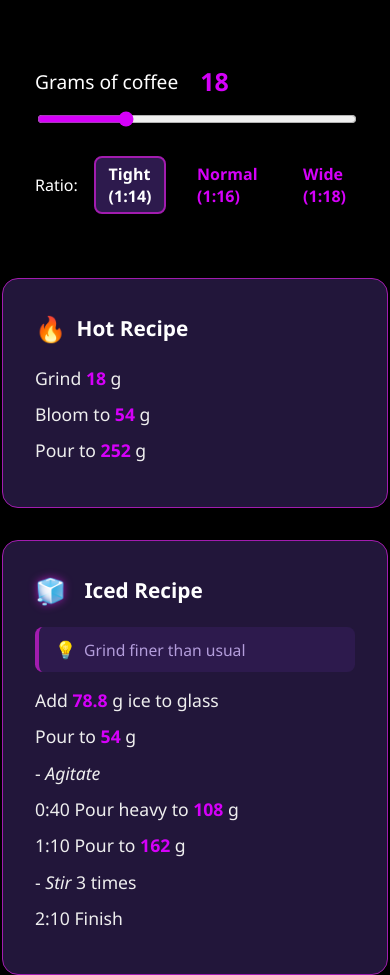
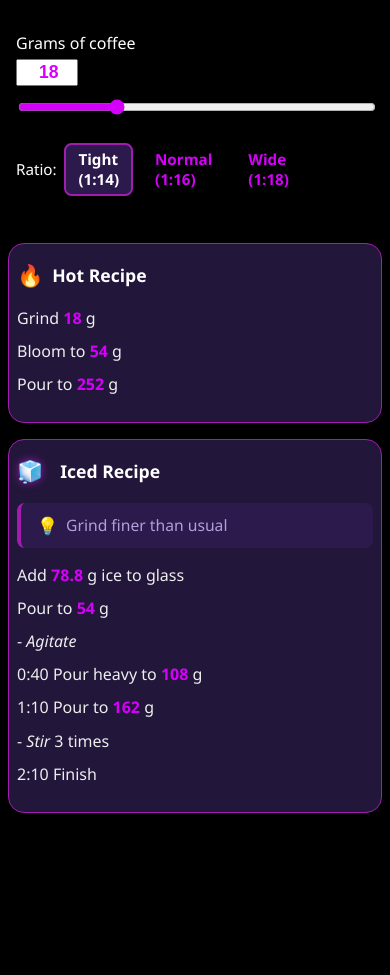
Before and after one commit to yourfriendaaron/coffee, a plain HTML site: page index.html in a window 390 px wide. After the commit the page ends 860 px from the top, so only its background shows below. Drawn offline with Linux system fonts and the light colour scheme.

Commit message:
responsive

```diff
--- a/index.html
+++ b/index.html
@@ -4,161 +4,24 @@
 <head>
     <meta charset="UTF-8">
     <title>Grams of Coffee Slider</title>
+    <meta name="viewport" content="width=device-width, initial-scale=1">
+    <link rel="stylesheet" href="style.css">
 </head>
-
-<style>
-    body {
-        background: #000000;
-        color: #e0d6ff;
-        font-family: 'Segoe UI', Arial, sans-serif;
-        margin: 0;
-        min-height: 100vh;
-    }
-
-    .slider-container {
-        background: #000000;
-        padding: 2em;
-        border-radius: 1em;
-        margin: 2em auto 1em auto;
-        width: 320px;
-        box-shadow: 0 2px 16px #0004;
-    }
-
-    grams-label {
-        font-size: 1.2em;
-        color: #ffffff;
-        display: flex;
-        align-items: center;
-        gap: 0.5em;
-    }
-
-    .value {
-        color: #d500f9;
-        font-weight: bold;
-        font-size: 1.3em;
-        margin-left: 0.5em;
-    }
-
-    .ratio-selector {
-        margin-top: 1.5em;
-        margin-bottom: 1em;
-        display: flex;
-        gap: 1em;
-        align-items: center;
-    }
-
-    .ratio-option {
-        color: #d500f9;
-        font-weight: bold;
-        font-size: 1em;
-        cursor: pointer;
-        padding: 0.3em 0.8em;
-        border-radius: 0.5em;
-        border: 2px solid transparent;
-        transition: border 0.15s, background 0.15s;
-        user-select: none;
-    }
-
-    .ratio-option.selected {
-        border: 2px solid #a21caf;
-        background: #2d1a4d;
-        color: #fff;
-    }
-
-    input[type="range"] {
-        width: 100%;
-        margin-top: 1em;
-        accent-color: #d500f9;
-        background: transparent;
-    }
-
-    .recipe-container {
-        background: #22163a;
-        color: #eee;
-        padding: 2em;
-        border-radius: 1em;
-        margin: 0 auto 2em auto;
-        width: 320px;
-        box-shadow: 0 2px 16px #0004;
-        border: 1px solid #a21caf;
-    }
-
-    .recipe-title {
-        font-size: 1.3em;
-        color: #ffffff;
-        margin-bottom: 1em;
-        font-weight: bold;
-        display: flex;
-        align-items: center;
-        gap: 0.5em;
-    }
-
-    .fire-emoji {
-        font-size: 1.2em;
-    }
-
-    .ice-emoji {
-        font-size: 1.2em;
-        margin-right: 8px;
-        filter: drop-shadow(0 0 4px #a21caf);
-    }
-
-    ul {
-        list-style: none;
-        padding: 0;
-        margin: 0;
-    }
-
-    li {
-        margin-bottom: 0.7em;
-        font-size: 1.1em;
-    }
-
-    #grind-value,
-    #bloom-value,
-    #pour-value,
-    #ice-value,
-    #iced-pour1,
-    #iced-pour2,
-    #iced-pour3 {
-        color: #d500f9;
-        font-weight: bold;
-    }
-
-    .infobox {
-        background: #2d1a4d;
-        color: #b39ddb;
-        border-left: 4px solid #a21caf;
-        padding: 0.7em 1em;
-        border-radius: 0.5em;
-        margin-bottom: 1em;
-        font-size: 0.98em;
-        display: flex;
-        align-items: center;
-        gap: 0.5em;
-    }
-
-    .tip-emoji {
-        font-size: 1.1em;
-    }
-
-    .iced-ratio-label {
-        color: #a78bfa;
-        font-weight: bold;
-        margin-bottom: 0.7em;
-        font-size: 1.08em;
-        display: flex;
-        align-items: center;
-        gap: 0.5em;
-        display: none; /* hidden */
-    }
-</style>
 
 <body>
     <div class="slider-container">
         <grams-label for="coffee-slider">
             Grams of coffee
-            <span class="value" id="coffee-value">25</span>
+            <input
+                class="value"
+                id="coffee-value"
+                type="number"
+                min="10"
+                max="40"
+                step="1"
+                value="25"
+                style="width: 3.5em; text-align: right;"
+            >
         </grams-label>
         <input type="range" id="coffee-slider" min="10" max="40" value="18">
 
@@ -194,83 +57,7 @@
         </ul>
     </div>
 
-    <script>
-        const slider = document.getElementById('coffee-slider');
-        const valueDisplay = document.getElementById('coffee-value');
-        const grindValue = document.getElementById('grind-value');
-        const bloomValue = document.getElementById('bloom-value');
-        const pourValue = document.getElementById('pour-value');
-
-        // Ratio selector logic
-        const ratioOptions = Array.from(document.querySelectorAll('.ratio-option'));
-        let selectedRatio = 14; // default
-
-        // Iced recipe elements
-        const iceValue = document.getElementById('ice-value');
-        const icedPour1 = document.getElementById('iced-pour1');
-        const icedPour2 = document.getElementById('iced-pour2');
-        const icedPour3 = document.getElementById('iced-pour3');
-        const icedRatioLabel = document.getElementById('iced-ratio-label');
-
-        // Iced ratios mapping
-        const icedRatios = [
-            { name: "Tight", ratio: 9, label: "Tight (1:9)" },
-            { name: "Normal", ratio: 10, label: "Normal (1:10)" },
-            { name: "Wide", ratio: 11, label: "Wide (1:11)" }
-        ];
-
-        function getSelectedRatio() {
-            return selectedRatio;
-        }
-
-        // Map hot ratio to iced ratio index
-        function getIcedRatioIndex() {
-            if (selectedRatio === 14) return 0; // tight
-            if (selectedRatio === 16) return 1; // normal
-            if (selectedRatio === 18) return 2; // wide
-            return 1; // default to normal
-        }
-
-        function updateRecipe() {
-            const grind = parseFloat(slider.value);
-            const ratio = getSelectedRatio();
-            const bloom = +(grind * 3).toFixed(1);
-            const pour = +(grind * ratio).toFixed(1);
-            valueDisplay.textContent = grind;
-            grindValue.textContent = grind;
-            bloomValue.textContent = bloom;
-            pourValue.textContent = pour;
-
-            // Iced recipe calculations
-            const icedIdx = getIcedRatioIndex();
-            const iced = icedRatios[icedIdx];
-            icedRatioLabel.textContent = iced.label;
-            const icedRatio = iced.ratio;
-
-            const ice = +(grind * 4.375).toFixed(1);
-            const pour1 = +(grind * 3).toFixed(1);
-            const pour2 = +((grind * icedRatio) * 2 / 3).toFixed(1);
-            const pour3 = +(grind * icedRatio).toFixed(1);
-
-            iceValue.textContent = ice;
-            icedPour1.textContent = pour1;
-            icedPour2.textContent = pour2;
-            icedPour3.textContent = pour3;
-        }
-
-        // Ratio option click event
-        ratioOptions.forEach(option => {
-            option.addEventListener('click', () => {
-                ratioOptions.forEach(opt => opt.classList.remove('selected'));
-                option.classList.add('selected');
-                selectedRatio = parseInt(option.getAttribute('data-ratio'), 10);
-                updateRecipe();
-            });
-        });
-
-        slider.addEventListener('input', updateRecipe);
-        updateRecipe();
-    </script>
+    <script src="script.js"></script>
 </body>
 
 </html>
--- /dev/null
+++ b/script.js
@@ -0,0 +1,90 @@
+const slider = document.getElementById('coffee-slider');
+const valueInput = document.getElementById('coffee-value');
+const grindValue = document.getElementById('grind-value');
+const bloomValue = document.getElementById('bloom-value');
+const pourValue = document.getElementById('pour-value');
+
+// Ratio selector logic
+const ratioOptions = Array.from(document.querySelectorAll('.ratio-option'));
+let selectedRatio = 14; // default
+
+// Iced recipe elements
+const iceValue = document.getElementById('ice-value');
+const icedPour1 = document.getElementById('iced-pour1');
+const icedPour2 = document.getElementById('iced-pour2');
+const icedPour3 = document.getElementById('iced-pour3');
+const icedRatioLabel = document.getElementById('iced-ratio-label');
+
+// Iced ratios mapping
+const icedRatios = [
+    { name: "Tight", ratio: 9, label: "Tight (1:9)" },
+    { name: "Normal", ratio: 10, label: "Normal (1:10)" },
+    { name: "Wide", ratio: 11, label: "Wide (1:11)" }
+];
+
+function getSelectedRatio() {
+    return selectedRatio;
+}
+
+// Map hot ratio to iced ratio index
+function getIcedRatioIndex() {
+    if (selectedRatio === 14) return 0; // tight
+    if (selectedRatio === 16) return 1; // normal
+    if (selectedRatio === 18) return 2; // wide
+    return 1; // default to normal
+}
+
+function updateRecipe(grind) {
+    if (typeof grind === "undefined") {
+        grind = parseFloat(slider.value);
+    }
+    grind = Math.max(10, Math.min(40, grind));
+    slider.value = grind;
+    valueInput.value = grind;
+    const ratio = getSelectedRatio();
+    const bloom = +(grind * 3).toFixed(1);
+    const pour = +(grind * ratio).toFixed(1);
+    grindValue.textContent = grind;
+    bloomValue.textContent = bloom;
+    pourValue.textContent = pour;
+
+    // Iced recipe calculations
+    const icedIdx = getIcedRatioIndex();
+    const iced = icedRatios[icedIdx];
+    icedRatioLabel.textContent = iced.label;
+    const icedRatio = iced.ratio;
+
+    const ice = +(grind * 4.375).toFixed(1);
+    const pour1 = +(grind * 3).toFixed(1);
+    const pour2 = +((grind * icedRatio) * 2 / 3).toFixed(1);
+    const pour3 = +(grind * icedRatio).toFixed(1);
+
+    iceValue.textContent = ice;
+    icedPour1.textContent = pour1;
+    icedPour2.textContent = pour2;
+    icedPour3.textContent = pour3;
+}
+
+// Sync slider to number input
+slider.addEventListener('input', () => {
+    updateRecipe(parseFloat(slider.value));
+});
+
+// Sync number input to slider
+valueInput.addEventListener('input', () => {
+    let val = parseFloat(valueInput.value);
+    if (isNaN(val)) val = 10;
+    updateRecipe(val);
+});
+
+// Ratio option click event
+ratioOptions.forEach(option => {
+    option.addEventListener('click', () => {
+        ratioOptions.forEach(opt => opt.classList.remove('selected'));
+        option.classList.add('selected');
+        selectedRatio = parseInt(option.getAttribute('data-ratio'), 10);
+        updateRecipe();
+    });
+});
+
+updateRecipe(parseFloat(slider.value));
--- /dev/null
+++ b/style.css
@@ -0,0 +1,189 @@
+body {
+    background: #000000;
+    color: #e0d6ff;
+    font-family: 'Segoe UI', Arial, sans-serif;
+    margin: 0;
+    min-height: 100vh;
+    /* Add padding for mobile */
+    padding: 0 0.5em;
+}
+
+.slider-container,
+.recipe-container {
+    width: 100%;
+    max-width: 500px;
+    box-sizing: border-box;
+}
+
+.slider-container {
+    background: #000000;
+    padding: 2em 1em;
+    border-radius: 1em;
+    margin: 2em auto 1em auto;
+    box-shadow: 0 2px 16px #0004;
+}
+
+.recipe-container {
+    background: #22163a;
+    color: #eee;
+    padding: 2em 1em;
+    border-radius: 1em;
+    margin: 0 auto 2em auto;
+    box-shadow: 0 2px 16px #0004;
+    border: 1px solid #a21caf;
+}
+
+grams-label {
+    font-size: 1.2em;
+    color: #ffffff;
+    display: flex;
+    align-items: center;
+    gap: 0.5em;
+    flex-wrap: wrap;
+}
+
+.value {
+    color: #d500f9;
+    font-weight: bold;
+    font-size: 1.3em;
+    margin-left: 0.5em;
+    width: 3.5em;
+    min-width: 0;
+    box-sizing: border-box;
+}
+
+.ratio-selector {
+    margin-top: 1.5em;
+    margin-bottom: 1em;
+    display: flex;
+    gap: 1em;
+    align-items: center;
+    flex-wrap: wrap;
+}
+
+.ratio-option {
+    color: #d500f9;
+    font-weight: bold;
+    font-size: 1em;
+    cursor: pointer;
+    padding: 0.3em 0.8em;
+    border-radius: 0.5em;
+    border: 2px solid transparent;
+    transition: border 0.15s, background 0.15s;
+    user-select: none;
+    white-space: nowrap;
+}
+
+.ratio-option.selected {
+    border: 2px solid #a21caf;
+    background: #2d1a4d;
+    color: #fff;
+}
+
+input[type="range"] {
+    width: 100%;
+    margin-top: 1em;
+    accent-color: #d500f9;
+    background: transparent;
+}
+
+.recipe-title {
+    font-size: 1.3em;
+    color: #ffffff;
+    margin-bottom: 1em;
+    font-weight: bold;
+    display: flex;
+    align-items: center;
+    gap: 0.5em;
+}
+
+.fire-emoji {
+    font-size: 1.2em;
+}
+
+.ice-emoji {
+    font-size: 1.2em;
+    margin-right: 8px;
+    filter: drop-shadow(0 0 4px #a21caf);
+}
+
+ul {
+    list-style: none;
+    padding: 0;
+    margin: 0;
+}
+
+li {
+    margin-bottom: 0.7em;
+    font-size: 1.1em;
+}
+
+#grind-value,
+#bloom-value,
+#pour-value,
+#ice-value,
+#iced-pour1,
+#iced-pour2,
+#iced-pour3 {
+    color: #d500f9;
+    font-weight: bold;
+}
+
+.infobox {
+    background: #2d1a4d;
+    color: #b39ddb;
+    border-left: 4px solid #a21caf;
+    padding: 0.7em 1em;
+    border-radius: 0.5em;
+    margin-bottom: 1em;
+    font-size: 0.98em;
+    display: flex;
+    align-items: center;
+    gap: 0.5em;
+}
+
+.tip-emoji {
+    font-size: 1.1em;
+}
+
+.iced-ratio-label {
+    color: #a78bfa;
+    font-weight: bold;
+    margin-bottom: 0.7em;
+    font-size: 1.08em;
+    display: flex;
+    align-items: center;
+    gap: 0.5em;
+    display: none; /* hidden */
+}
+
+/* Responsive styles */
+@media (max-width: 500px) {
+    .slider-container,
+    .recipe-container {
+        padding: 1em 0.5em;
+        max-width: 100%;
+        margin: 1em auto;
+    }
+    .recipe-title {
+        font-size: 1.1em;
+    }
+    grams-label {
+        font-size: 1em;
+        flex-direction: column;
+        align-items: flex-start;
+        gap: 0.3em;
+    }
+    .value {
+        font-size: 1.1em;
+        margin-left: 0;
+        width: 100%;
+    }
+    .ratio-selector {
+        gap: 0.5em;
+        font-size: 0.95em;
+    }
+    li {
+        font-size: 1em;
+    }
+}
```
